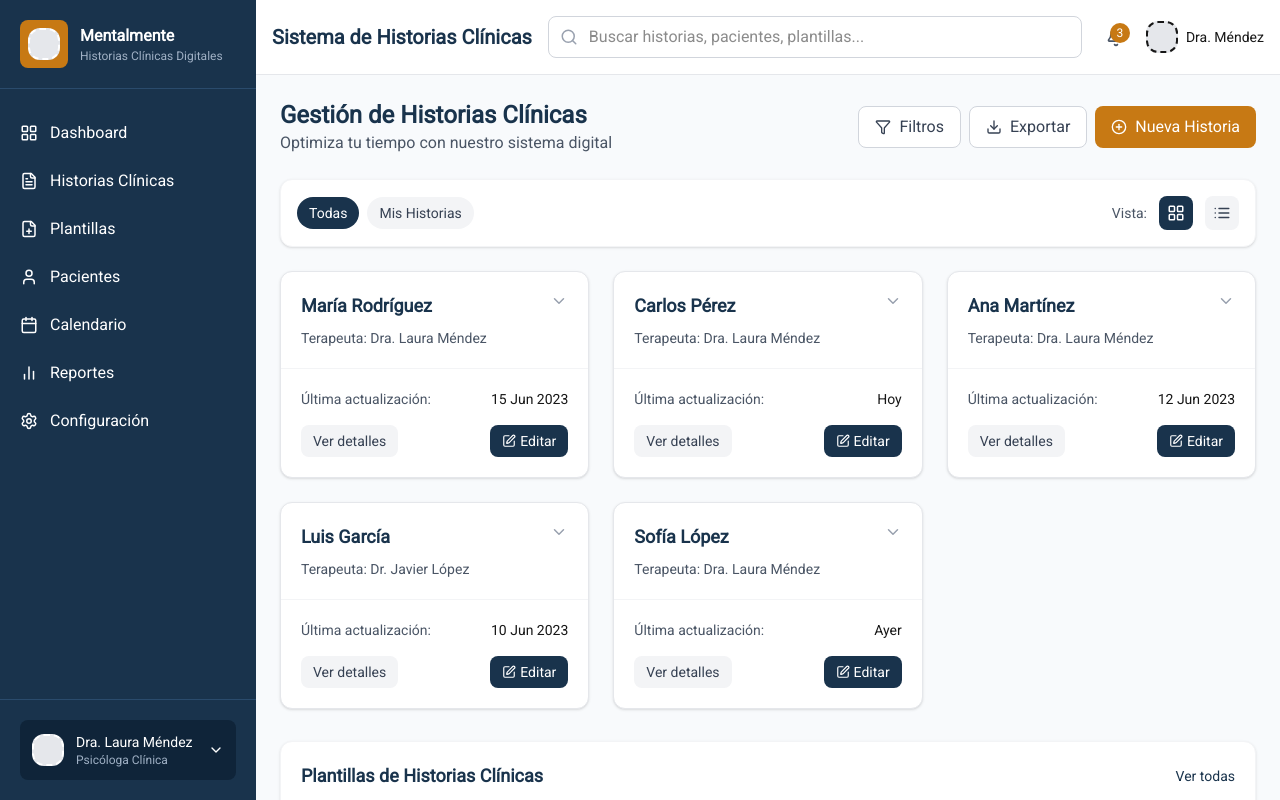
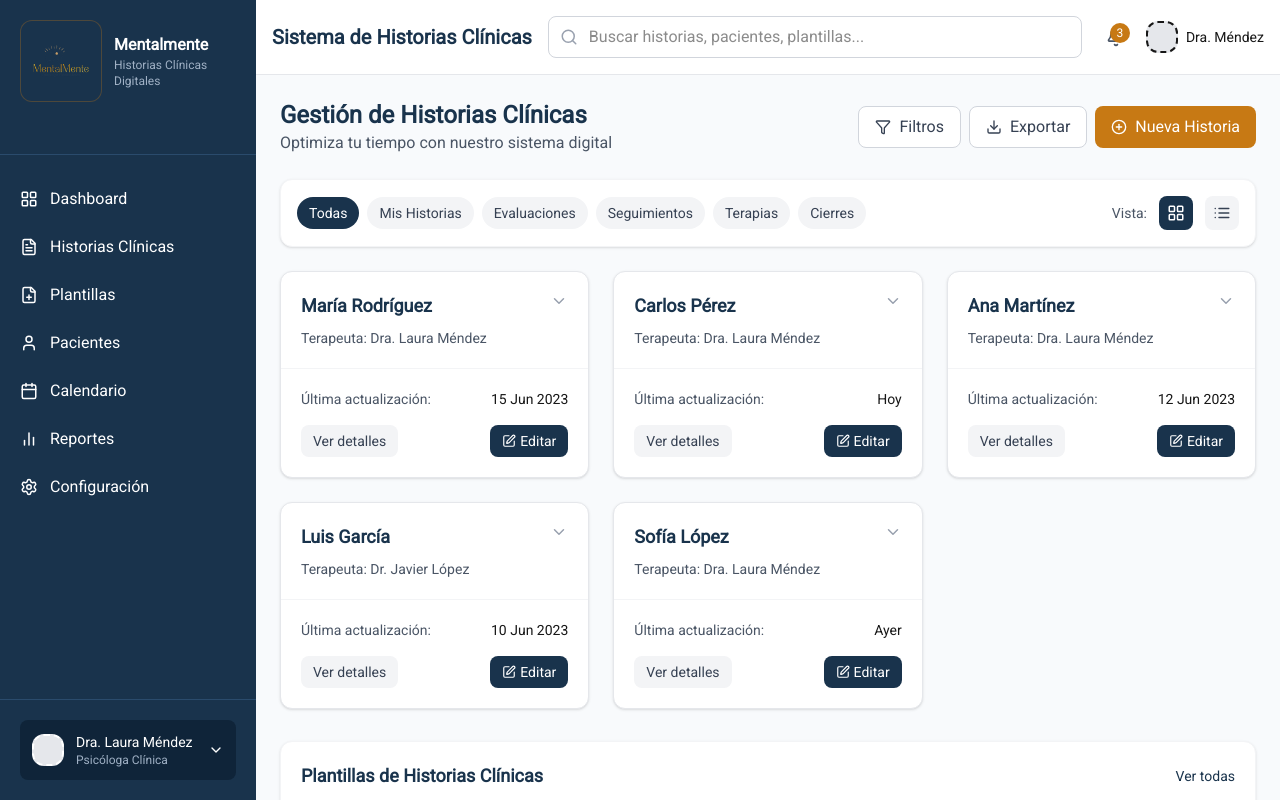
Before and after one commit to IngenieroJosser/mentalmente_frontend, a Next.js app: page /dashboard in a window 1280 px wide. Built offline with nearby package versions, Linux system fonts and the light colour scheme.

Commit message:
refactorizando el código del dashboard

```diff
--- a/src/app/dashboard/page.tsx
+++ b/src/app/dashboard/page.tsx
@@ -20,6 +20,8 @@ import {
   Bell,
   Menu
 } from 'lucide-react';
+import Image from 'next/image';
+import { clinicalHistories, templates, filters } from '@/lib/constants';
 
 const DashboardMentalmentePage = () => {
   const [activeTab, setActiveTab] = useState('all');
@@ -28,54 +30,6 @@ const DashboardMentalmentePage = () => {
   const [isProfileOpen, setIsProfileOpen] = useState(false);
   const [isMenuOpen, setIsMenuOpen] = useState(false);
   const [searchTerm, setSearchTerm] = useState('');
-
-  // Datos de ejemplo ajustados al modelo actual
-  const clinicalHistories = [
-    {
-      id: 1,
-      patientName: 'María Rodríguez',
-      lastUpdate: '15 Jun 2023',
-      therapist: 'Dra. Laura Méndez',
-    },
-    {
-      id: 2,
-      patientName: 'Carlos Pérez',
-      lastUpdate: 'Hoy',
-      therapist: 'Dra. Laura Méndez',
-    },
-    {
-      id: 3,
-      patientName: 'Ana Martínez',
-      lastUpdate: '12 Jun 2023',
-      therapist: 'Dra. Laura Méndez',
-    },
-    {
-      id: 4,
-      patientName: 'Luis García',
-      lastUpdate: '10 Jun 2023',
-      therapist: 'Dr. Javier López',
-    },
-    {
-      id: 5,
-      patientName: 'Sofía López',
-      lastUpdate: 'Ayer',
-      therapist: 'Dra. Laura Méndez',
-    },
-  ];
-
-  // Plantillas de historias clínicas
-  const templates = [
-    { id: 1, name: 'Evaluación Psicológica Inicial', category: 'Evaluación' },
-    { id: 2, name: 'Seguimiento Terapéutico', category: 'Seguimiento' },
-    { id: 3, name: 'Terapia Cognitivo-Conductual', category: 'Terapia' },
-    { id: 4, name: 'Informe de Cierre de Caso', category: 'Cierre' },
-  ];
-
-  // Filtros simplificados
-  const filters = [
-    { id: 'all', name: 'Todas' },
-    { id: 'my', name: 'Mis Historias' },
-  ];
 
   return (
     <div className="flex h-screen bg-gray-50">
@@ -135,11 +89,23 @@ const DashboardMentalmentePage = () => {
       {/* Sidebar - Versión desktop */}
       <aside className="hidden md:flex w-64 bg-[#19334c] text-white flex-col">
         <div className="p-5 flex items-center space-x-3 border-b border-[#2a4b6c]">
-          <div className="bg-[#c77914] p-2 rounded-lg">
-            <div className="bg-gray-200 border-2 border-dashed rounded-xl w-8 h-8" />
+          <div className="flex items-center justify-center mb-8">
+          <div className="bg-[#19334c] p-3 rounded-xl flex items-center justify-center border border-[#c77914]/30">
+            <div className="relative w-14 h-14">
+              <Image
+                src="/img/logo.png"
+                alt="Logo de Mentalmente"
+                layout="fill"
+                objectFit="contain"
+                quality={100}
+                priority
+                className="rounded-lg"
+              />
+            </div>
           </div>
+        </div>
           <div>
-            <h1 className="font-bold">Mentalmente</h1>
+            <h1 className="font-bold mt-[-2em]">Mentalmente</h1>
             <p className="text-xs text-[#a0b1c5]">Historias Clínicas Digitales</p>
           </div>
         </div>
@@ -322,7 +288,7 @@ const DashboardMentalmentePage = () => {
                   <div className="p-5 border-b border-gray-100">
                     <div className="flex justify-between items-start">
                       <div>
-                        <h3 className="font-bold text-lg text-[#19334c]">{history.patientName}</h3>
+                        <h3 className="font-bold text-lg text-[#19334c]">{history.patient}</h3>
                         <div className="mt-2 text-sm text-gray-600">
                           <span className="font-medium">Terapeuta:</span> {history.therapist}
                         </div>
@@ -369,7 +335,7 @@ const DashboardMentalmentePage = () => {
                   {clinicalHistories.map(history => (
                     <tr key={history.id} className="border-t border-gray-100 hover:bg-gray-50">
                       <td className="py-4 px-4">
-                        <div className="font-medium text-[#19334c]">{history.patientName}</div>
+                        <div className="font-medium text-[#19334c]">{history.patient}</div>
                       </td>
                       <td className="py-4 px-4 text-sm">
                         {history.therapist}
--- /dev/null
+++ b/src/components/Spinner.tsx
@@ -0,0 +1,5 @@
+export default function Spinner () {
+  return (
+    <div></div>
+  )
+}
```
Also changed, not shown: src/lib/constants.tsx (+0 -16 lines).
